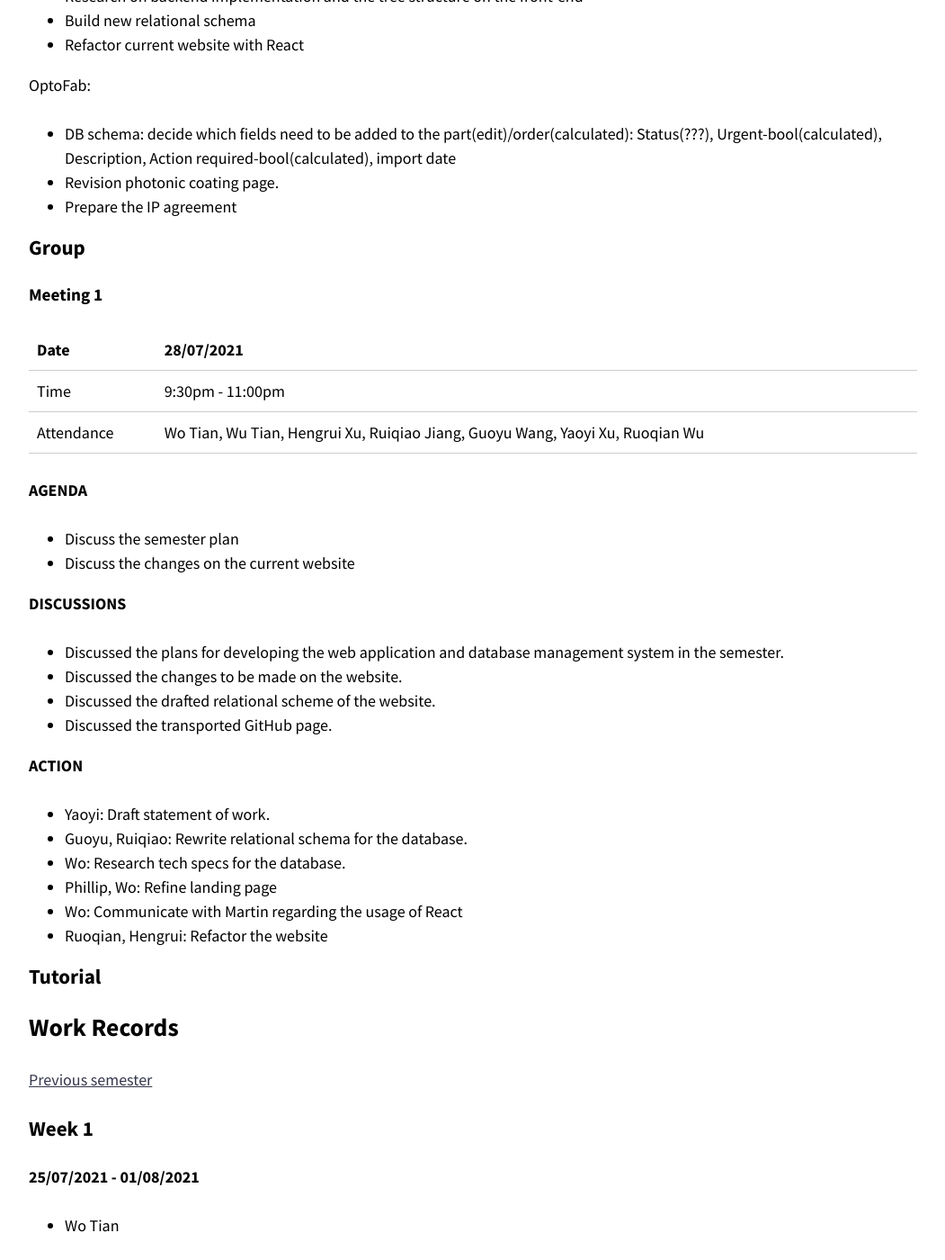
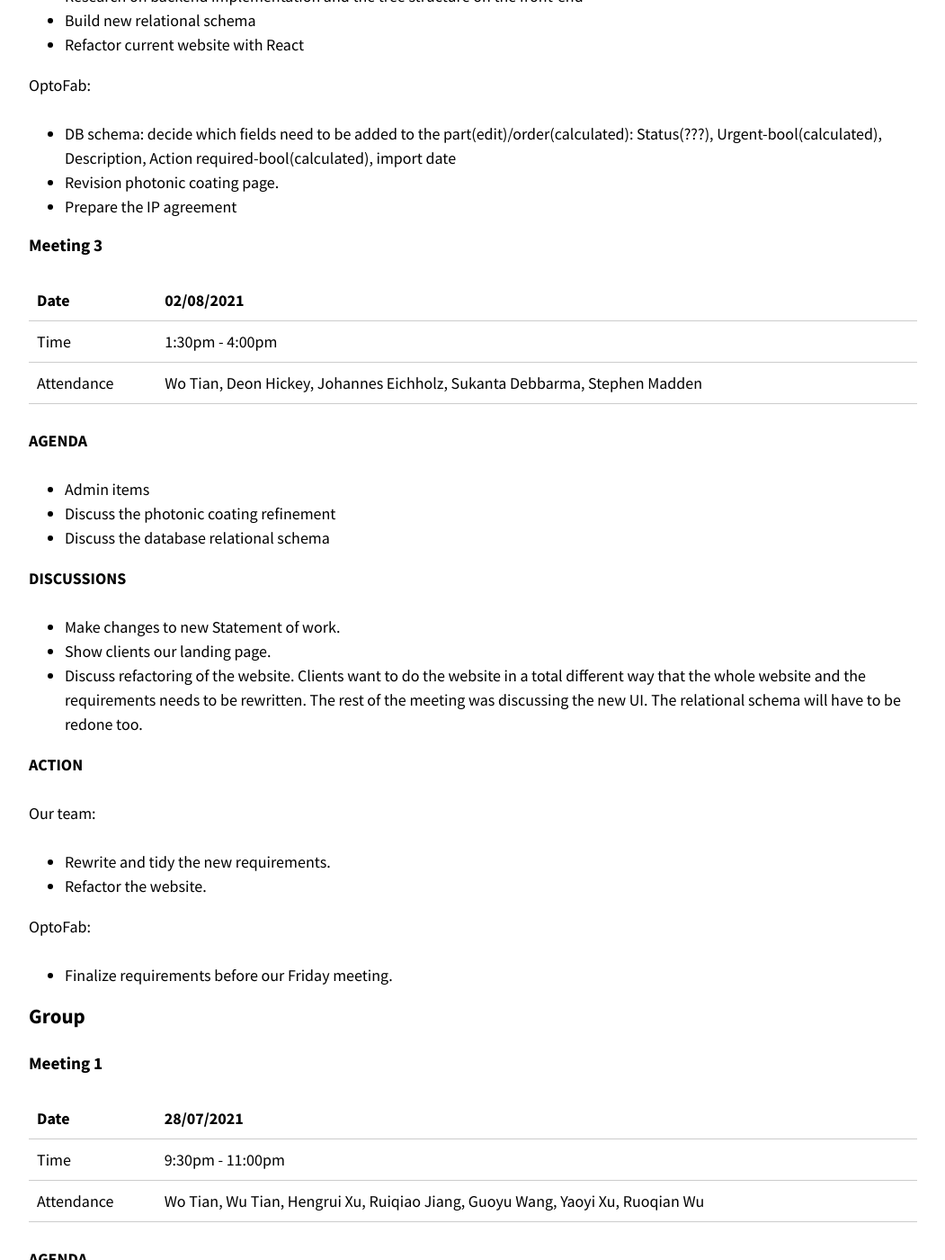
Before and after one commit to optofab/optofab.github.io, a Jekyll site: the page built from logs.md, in a window 1280 px wide and 1400 px high, scrolled down 2279 px. Shown: the whole window at 90% size, without its empty margins (114-1165 px from the left). Built offline with Jekyll 4.4.1, drawn with Linux system fonts in a browser that asks for light colours; nearby versions of some CDN libraries; emoji names are drawn with the system emoji font.

Commit message:
Update logs.md

```diff
--- a/logs.md
+++ b/logs.md
@@ -79,6 +79,34 @@
 - DB schema: decide which fields need to be added to the part(edit)/order(calculated): Status(???), Urgent-bool(calculated), Description, Action required-bool(calculated), import date
 - Revision photonic coating page.
 - Prepare the IP agreement
+
+#### Meeting 3
+
+| Date       | 02/08/2021                                                                    |
+| ---------- | ----------------------------------------------------------------------------- |
+| Time       | 1:30pm - 4:00pm                                                              |
+| Attendance | Wo Tian, Deon Hickey, Johannes Eichholz, Sukanta Debbarma, Stephen Madden     |
+
+**AGENDA**
+
+- Admin items
+- Discuss the photonic coating refinement
+- Discuss the database relational schema
+
+**DISCUSSIONS**
+
+- Make changes to new Statement of work.
+- Show clients our landing page.
+- Discuss refactoring of the website. Clients want to do the website in a total different way that the whole website and the requirements needs to be rewritten. The rest of the meeting was discussing the new UI. The relational schema will have to be redone too.
+
+**ACTION**
+
+Our team:
+- Rewrite and tidy the new requirements.
+- Refactor the website.
+
+OptoFab:
+- Finalize requirements before our Friday meeting.
 
 
 
```
